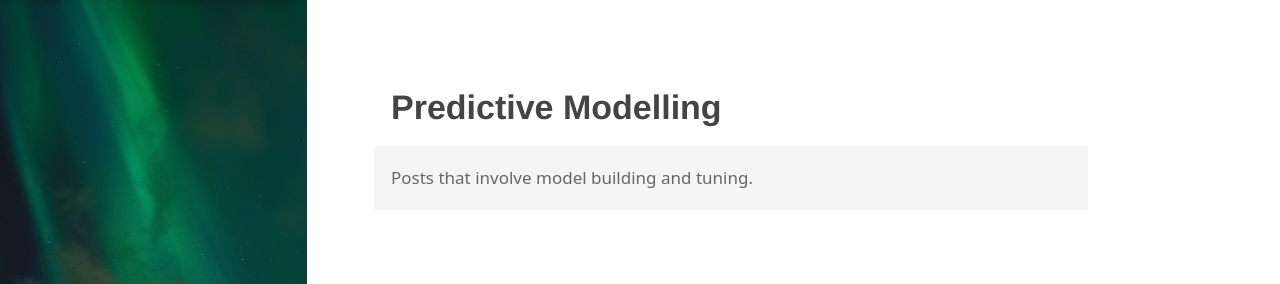
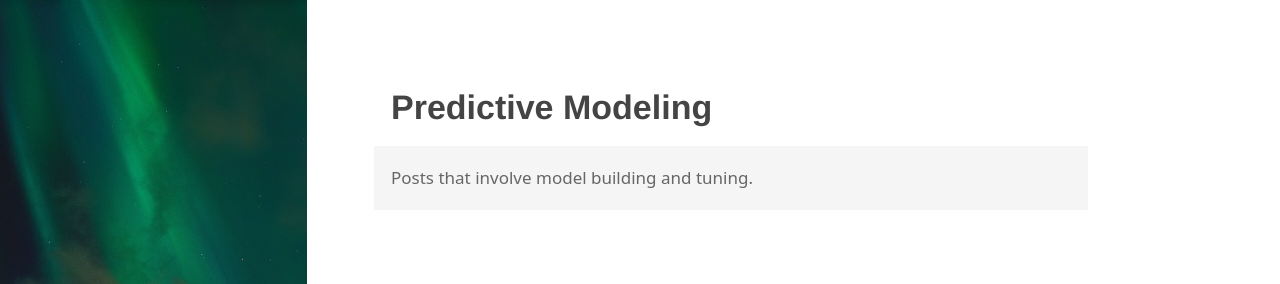
Before and after one commit to p-mckenzie/p-mckenzie.github.io, a Jekyll site: the page built from _featured_categories/predictive.md, in a window 1280 px wide. Shown: the top 284 px of the page. Built offline with Jekyll 4.4.1, drawn with Linux system fonts in a browser that asks for light colours; some web fonts are replaced.

Commit message:
fix spelling

```diff
--- a/_config.yml
+++ b/_config.yml
@@ -110,7 +110,7 @@ custom_tag_description:
     pretty: Descriptive Analytics
     description: Posts that detail exploratory analysis.
   predictive:
-    pretty: Predictive Modelling
+    pretty: Predictive Modeling
     description: Posts that involve model building and tuning.
   misc:
     pretty: Miscellaneous
```
